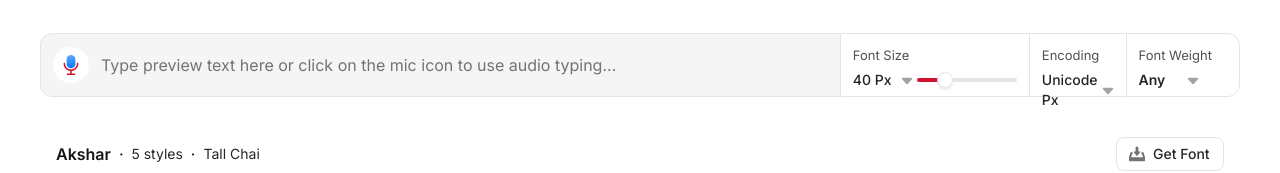
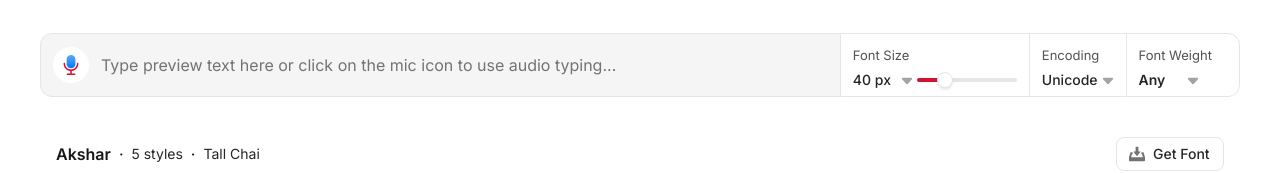
Before and after one commit to shrijalkaphle/anepali, a Next.js app: page / in a window 1280 px wide. Shown: the part 413-586 px from the top of the page. Built offline with nearby package versions, Linux system fonts and the light colour scheme; a web font is replaced by a local one.

Commit message:
fixed px issue

```diff
--- a/src/app/components/Dropdown.tsx
+++ b/src/app/components/Dropdown.tsx
@@ -1,9 +1,10 @@
 import { useState } from "react"
 import { IDropDown } from "../types/main"
 
-export const Dropdown = ({dropdownValue, value, setValue} : IDropDown) => {
+export const Dropdown = ({dropdownValue, value, setValue, isFont} : IDropDown) => {
 
     const [showDropdown, setShowDropdown] = useState<boolean>(false)
+    if(!isFont) isFont = false
 
     const updateSelectedValue = (value: string) => {
         setShowDropdown(false)
@@ -14,7 +15,7 @@ export const Dropdown = ({dropdownValue, value, setValue} : IDropDown) => {
         <div className="relative">
             <div className="flex items-center cursor-pointer gap-x-1" onClick={() => setShowDropdown(!showDropdown)}>
                 <div className="min-w-11 capitalize text-sm font-medium text-neutral-800">
-                    {value} px
+                    {value} {isFont && <span className="lowercase">px</span> }
                 </div>
                 <div>
                     <svg width="12" height="12" viewBox="0 0 12 12" fill="none" xmlns="http://www.w3.org/2000/svg">
--- a/src/app/components/Filter.tsx
+++ b/src/app/components/Filter.tsx
@@ -43,7 +43,7 @@ export const FilterComponent = ({ enableVoiceInput, isListening, previewText, or
                     {/* <select name="" id="">
                         o
                     </select> */}
-                    <Dropdown dropdownValue={availableFontSize} value={fontSize} setValue={setFontSize}/>
+                    <Dropdown dropdownValue={availableFontSize} value={fontSize} setValue={setFontSize} isFont={true}/>
                     <input type="range" min="12" max="128" value={fontSize} onChange={(e) => setFontSize(parseInt(e.target.value))} className="w-[100px] rangeSlider" ref={rangeSlider}/>
                 </div>
             </div>
--- a/src/app/types/main.ts
+++ b/src/app/types/main.ts
@@ -24,4 +24,5 @@ export interface IDropDown {
     dropdownValue: string[]
     value: any
     setValue: (value: any) => void
+    isFont?: boolean
 }
```
